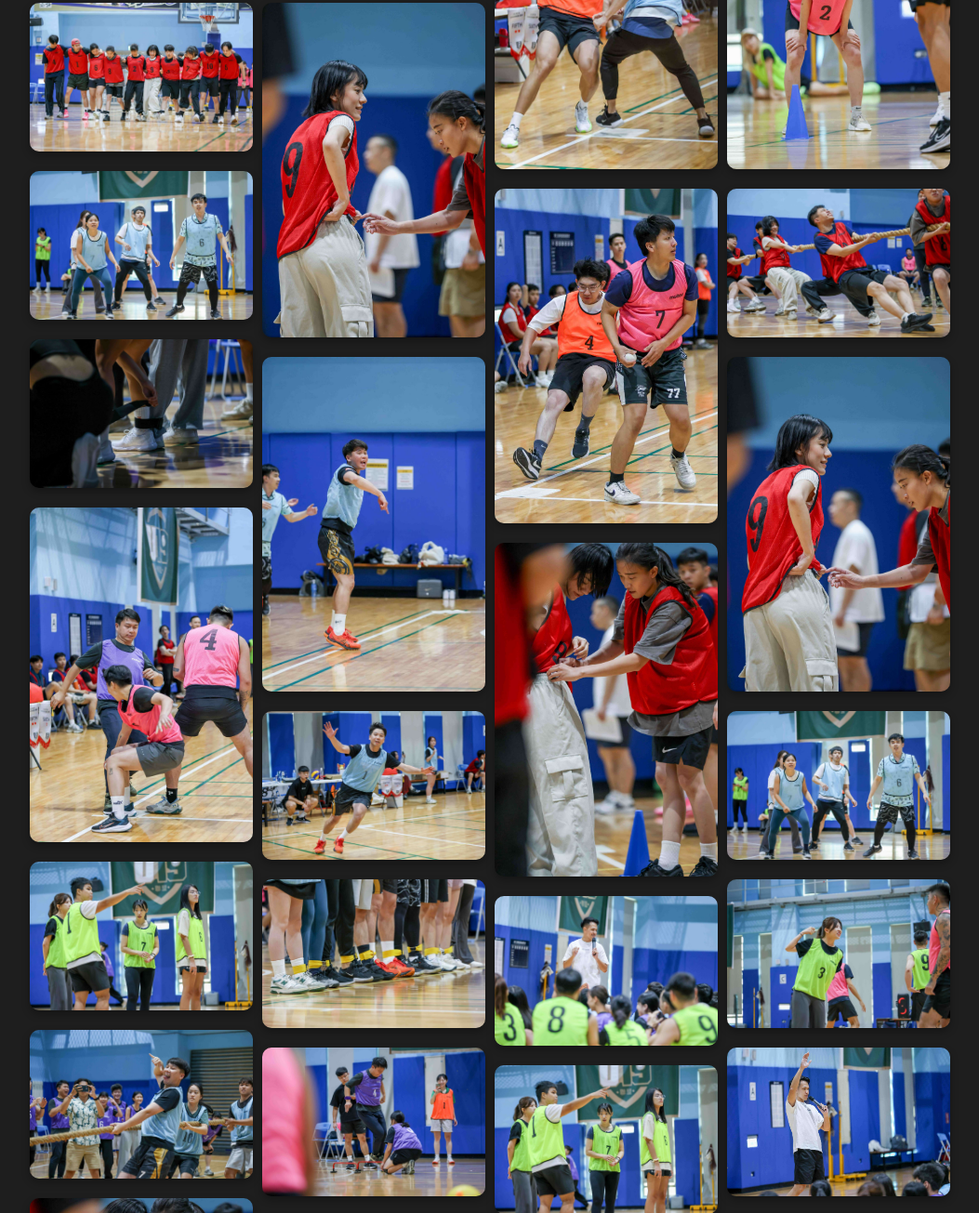
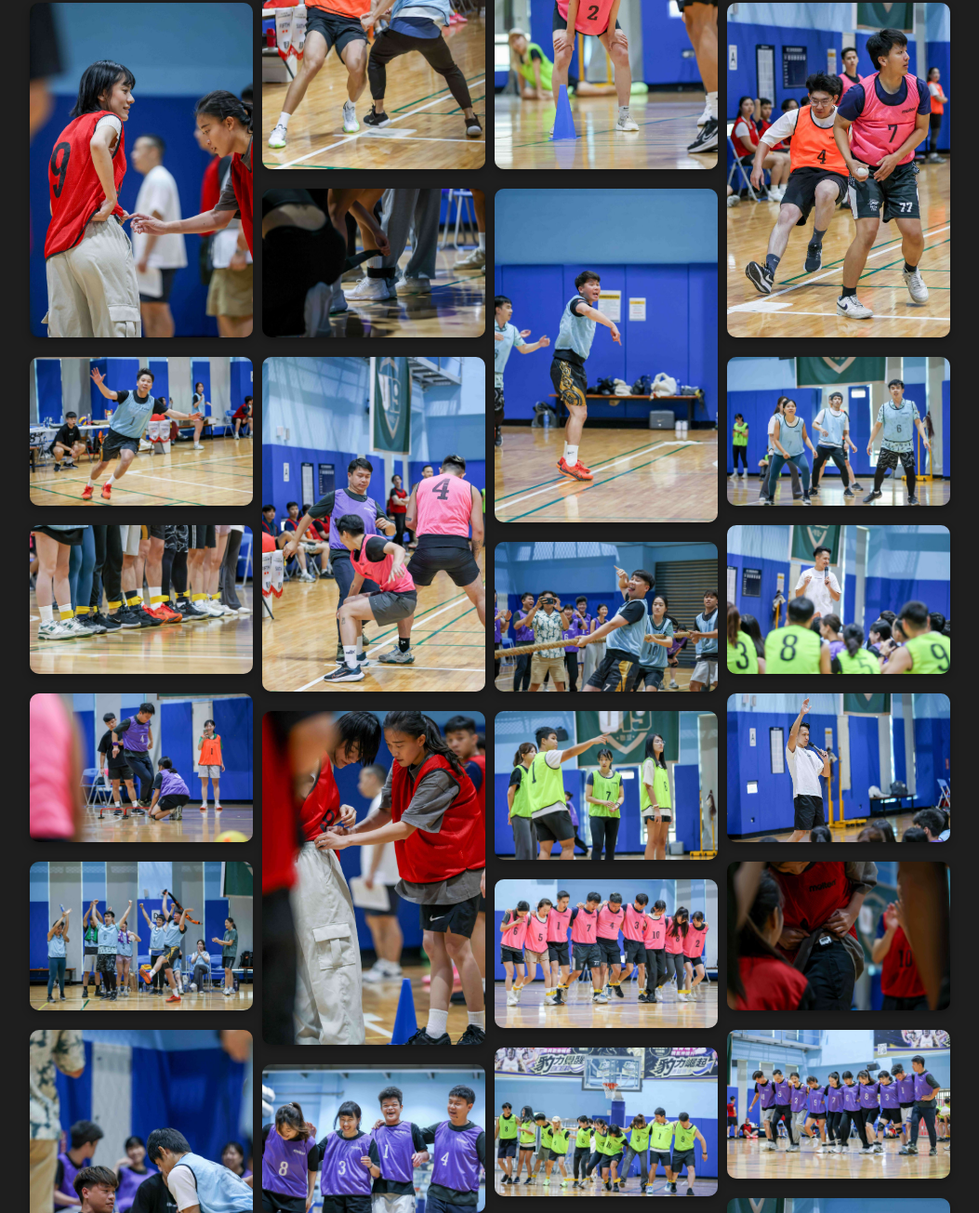
Before and after one commit to Smallhanportfolio/smallhan_photography, a plain HTML site: page Activity_3.html in a window 1280 px wide. Shown: the part 328-1633 px from the top of the page at 93% size, without its empty margins (113-1166 px from the left). Drawn offline with nearby package versions, Linux system fonts and the light colour scheme.

Commit message:
移除重複照片

```diff
--- a/Activity_3.html
+++ b/Activity_3.html
@@ -37,24 +37,24 @@
     <section id="category1-content">
         <div class="grid">
             <div class="grid-item"><a href="Activity/Activity_3/Activity_3_001.jpg" data-lightbox="category1"><img src="Activity/Activity_3/Activity_3_001.jpg"loading="lazy"></a></div>
-            <div class="grid-item"><a href="Activity/Activity_3/Activity_3_002.jpg" data-lightbox="category1"><img src="Activity/Activity_3/Activity_3_002.jpg"loading="lazy"></a></div>
+
             <div class="grid-item"><a href="Activity/Activity_3/Activity_3_003.jpg" data-lightbox="category1"><img src="Activity/Activity_3/Activity_3_003.jpg"loading="lazy"></a></div>
             <div class="grid-item"><a href="Activity/Activity_3/Activity_3_004.jpg" data-lightbox="category1"><img src="Activity/Activity_3/Activity_3_004.jpg"loading="lazy"></a></div>
             <div class="grid-item"><a href="Activity/Activity_3/Activity_3_005.jpg" data-lightbox="category1"><img src="Activity/Activity_3/Activity_3_005.jpg"loading="lazy"></a></div>
             <div class="grid-item"><a href="Activity/Activity_3/Activity_3_006.jpg" data-lightbox="category1"><img src="Activity/Activity_3/Activity_3_006.jpg"loading="lazy"></a></div>
-            <div class="grid-item"><a href="Activity/Activity_3/Activity_3_007.jpg" data-lightbox="category1"><img src="Activity/Activity_3/Activity_3_007.jpg"loading="lazy"></a></div>
+
             <div class="grid-item"><a href="Activity/Activity_3/Activity_3_008.jpg" data-lightbox="category1"><img src="Activity/Activity_3/Activity_3_008.jpg"loading="lazy"></a></div>
-            <div class="grid-item"><a href="Activity/Activity_3/Activity_3_009.jpg" data-lightbox="category1"><img src="Activity/Activity_3/Activity_3_009.jpg"loading="lazy"></a></div>
+
             <div class="grid-item"><a href="Activity/Activity_3/Activity_3_010.jpg" data-lightbox="category1"><img src="Activity/Activity_3/Activity_3_010.jpg"loading="lazy"></a></div>
             <div class="grid-item"><a href="Activity/Activity_3/Activity_3_011.jpg" data-lightbox="category1"><img src="Activity/Activity_3/Activity_3_011.jpg"loading="lazy"></a></div>
-            <div class="grid-item"><a href="Activity/Activity_3/Activity_3_012.jpg" data-lightbox="category1"><img src="Activity/Activity_3/Activity_3_012.jpg"loading="lazy"></a></div>
+
             <div class="grid-item"><a href="Activity/Activity_3/Activity_3_013.jpg" data-lightbox="category1"><img src="Activity/Activity_3/Activity_3_013.jpg"loading="lazy"></a></div>
-            <div class="grid-item"><a href="Activity/Activity_3/Activity_3_014.jpg" data-lightbox="category1"><img src="Activity/Activity_3/Activity_3_014.jpg"loading="lazy"></a></div>
+
             <div class="grid-item"><a href="Activity/Activity_3/Activity_3_015.jpg" data-lightbox="category1"><img src="Activity/Activity_3/Activity_3_015.jpg"loading="lazy"></a></div>
             <div class="grid-item"><a href="Activity/Activity_3/Activity_3_016.jpg" data-lightbox="category1"><img src="Activity/Activity_3/Activity_3_016.jpg"loading="lazy"></a></div>
-            <div class="grid-item"><a href="Activity/Activity_3/Activity_3_017.jpg" data-lightbox="category1"><img src="Activity/Activity_3/Activity_3_017.jpg"loading="lazy"></a></div>
+
             <div class="grid-item"><a href="Activity/Activity_3/Activity_3_018.jpg" data-lightbox="category1"><img src="Activity/Activity_3/Activity_3_018.jpg"loading="lazy"></a></div>
-            <div class="grid-item"><a href="Activity/Activity_3/Activity_3_019.jpg" data-lightbox="category1"><img src="Activity/Activity_3/Activity_3_019.jpg"loading="lazy"></a></div>
+
             <div class="grid-item"><a href="Activity/Activity_3/Activity_3_020.jpg" data-lightbox="category1"><img src="Activity/Activity_3/Activity_3_020.jpg"loading="lazy"></a></div>
             <div class="grid-item"><a href="Activity/Activity_3/Activity_3_021.jpg" data-lightbox="category1"><img src="Activity/Activity_3/Activity_3_021.jpg"loading="lazy"></a></div>
             <div class="grid-item"><a href="Activity/Activity_3/Activity_3_022.jpg" data-lightbox="category1"><img src="Activity/Activity_3/Activity_3_022.jpg"loading="lazy"></a></div>
@@ -65,14 +65,14 @@
             <div class="grid-item"><a href="Activity/Activity_3/Activity_3_027.jpg" data-lightbox="category1"><img src="Activity/Activity_3/Activity_3_027.jpg"loading="lazy"></a></div>
             <div class="grid-item"><a href="Activity/Activity_3/Activity_3_028.jpg" data-lightbox="category1"><img src="Activity/Activity_3/Activity_3_028.jpg"loading="lazy"></a></div>
             <div class="grid-item"><a href="Activity/Activity_3/Activity_3_029.jpg" data-lightbox="category1"><img src="Activity/Activity_3/Activity_3_029.jpg"loading="lazy"></a></div>
-            <div class="grid-item"><a href="Activity/Activity_3/Activity_3_030.jpg" data-lightbox="category1"><img src="Activity/Activity_3/Activity_3_030.jpg"loading="lazy"></a></div>
+
             <div class="grid-item"><a href="Activity/Activity_3/Activity_3_031.jpg" data-lightbox="category1"><img src="Activity/Activity_3/Activity_3_031.jpg"loading="lazy"></a></div>
             <div class="grid-item"><a href="Activity/Activity_3/Activity_3_032.jpg" data-lightbox="category1"><img src="Activity/Activity_3/Activity_3_032.jpg"loading="lazy"></a></div>
             <div class="grid-item"><a href="Activity/Activity_3/Activity_3_033.jpg" data-lightbox="category1"><img src="Activity/Activity_3/Activity_3_033.jpg"loading="lazy"></a></div>
             <div class="grid-item"><a href="Activity/Activity_3/Activity_3_034.jpg" data-lightbox="category1"><img src="Activity/Activity_3/Activity_3_034.jpg"loading="lazy"></a></div>
             <div class="grid-item"><a href="Activity/Activity_3/Activity_3_035.jpg" data-lightbox="category1"><img src="Activity/Activity_3/Activity_3_035.jpg"loading="lazy"></a></div>
             <div class="grid-item"><a href="Activity/Activity_3/Activity_3_036.jpg" data-lightbox="category1"><img src="Activity/Activity_3/Activity_3_036.jpg"loading="lazy"></a></div>
-            <div class="grid-item"><a href="Activity/Activity_3/Activity_3_037.jpg" data-lightbox="category1"><img src="Activity/Activity_3/Activity_3_037.jpg"loading="lazy"></a></div>
+
             <div class="grid-item"><a href="Activity/Activity_3/Activity_3_038.jpg" data-lightbox="category1"><img src="Activity/Activity_3/Activity_3_038.jpg"loading="lazy"></a></div>
             <div class="grid-item"><a href="Activity/Activity_3/Activity_3_039.jpg" data-lightbox="category1"><img src="Activity/Activity_3/Activity_3_039.jpg"loading="lazy"></a></div>
             <div class="grid-item"><a href="Activity/Activity_3/Activity_3_040.jpg" data-lightbox="category1"><img src="Activity/Activity_3/Activity_3_040.jpg"loading="lazy"></a></div>
```
Also changed, not shown: Activity/Activity_3/Activity_3_002.jpg (deleted), Activity/Activity_3/Activity_3_007.jpg (deleted), Activity/Activity_3/Activity_3_009.jpg (deleted), Activity/Activity_3/Activity_3_012.jpg (deleted), Activity/Activity_3/Activity_3_014.jpg (deleted), Activity/Activity_3/Activity_3_017.jpg (deleted), Activity/Activity_3/Activity_3_019.jpg (deleted), Activity/Activity_3/Activity_3_030.jpg (deleted), Activity/Activity_3/Activity_3_037.jpg (deleted).
